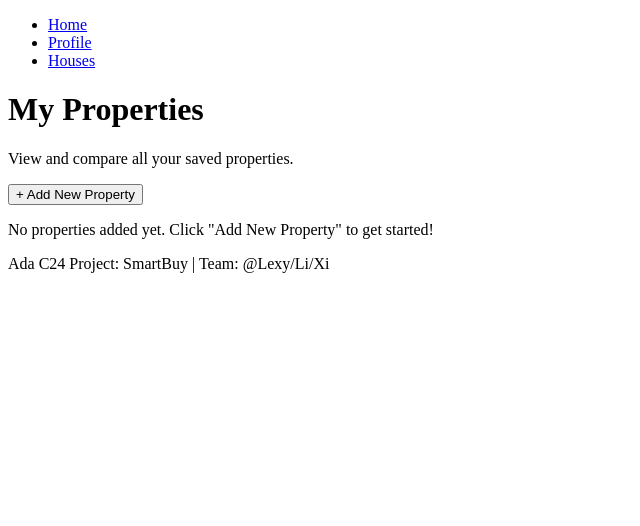
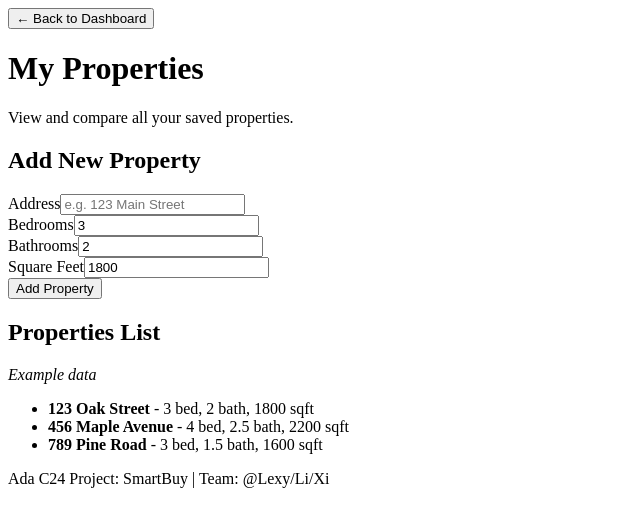
Before and after one commit to xixilele1990/frontend_smartbuy, a React (Vite) app: page /houses in a window 1280 px wide. Shown: the top 526 px of the page, without its empty margins (0-640 px from the left). Built offline with nearby package versions, Linux system fonts and the light colour scheme.

Commit message:
reorg Dashboard with toy data/delete navibar/addon buttons on pages to Dashboard

```diff
--- a/src/App.tsx
+++ b/src/App.tsx
@@ -1,5 +1,4 @@
 import { BrowserRouter, Routes, Route } from 'react-router-dom';
-import Navbar from './components/Navbar';
 import Footer from './components/Footer';
 import Dashboard from './pages/Dashboard';
 import Profile from './pages/Profile';
@@ -8,7 +7,6 @@ import Houses from './pages/Houses';
 function App() {
   return (
     <BrowserRouter>
-      <Navbar />
       <Routes>
         <Route path="/" element={<Dashboard />} />
         <Route path="/profile" element={<Profile />} />
--- a/src/pages/Dashboard.tsx
+++ b/src/pages/Dashboard.tsx
@@ -1,9 +1,27 @@
 import { Link } from 'react-router-dom';
-import type { UserProfile } from '../types';
+import type { UserProfile, House } from '../types';
 
 function Dashboard() {
   const savedData = localStorage.getItem('userProfile');
   const profile: UserProfile | null = savedData ? JSON.parse(savedData) : null;
+
+  // Example houses for demonstration
+  const exampleHouses: House[] = [
+    { address: '123 Oak Street', bedrooms: 3, bathrooms: 2, squareFeet: 1800 },
+    { address: '456 Maple Avenue', bedrooms: 4, bathrooms: 2.5, squareFeet: 2200 },
+    { address: '789 Pine Road', bedrooms: 3, bathrooms: 1.5, squareFeet: 1600 }
+  ];
+
+  const savedHouses = localStorage.getItem('userHouses');
+  const userHouses: House[] = savedHouses ? JSON.parse(savedHouses) : [];
+  const houses = userHouses.length > 0 ? userHouses : exampleHouses;
+
+  // Example properties with scores
+  const exampleProperties = [
+    { address: '123 Oak Street', score: 85 },
+    { address: '456 Maple Avenue', score: 92 },
+    { address: '789 Pine Road', score: 78 }
+  ].sort((a, b) => b.score - a.score); // Sort by score descending
 
   return (
     <div>
@@ -21,27 +39,52 @@ function Dashboard() {
             <li>Priority Mode: {profile.priorityMode}</li>
           </ul>
           <p>
-            <Link to="/profile">Edit Profile</Link>
+            <Link to="/profile">
+              <button>Edit Profile</button>
+            </Link>
           </p>
+
+          <div>
+            <h3>Your Properties</h3>
+            {userHouses.length === 0 ? (
+              <p><em>Example data</em></p>
+            ) : null}
+            <ul>
+              {houses.map((house, index) => (
+                <li key={index}>
+                  <strong>{house.address}</strong> - {house.bedrooms} bed, {house.bathrooms} bath, {house.squareFeet} sqft
+                </li>
+              ))}
+            </ul>
+            <Link to="/houses">
+              <button>Go to Houses</button>
+            </Link>
+          </div>
+
+          <div>
+            <h3>Example SmartScore Rankings</h3>
+            <ol>
+              {exampleProperties.map((property, index) => (
+                <li key={index}>
+                  <strong>{property.address}</strong> - Score: <strong>{property.score}/100</strong>
+                  {' '}
+                  <button type="button" onClick={() => {}}>Show Details</button>
+                </li>
+              ))}
+            </ol>
+          </div>
         </div>
       ) : (
         <div>
           <h2>Get Started</h2>
+          <p>Please set up your profile to customize your home buying preferences.</p>
           <p>
-            <Link to="/profile">Set up your profile</Link> to customize your home buying preferences.
+            <Link to="/profile">
+              <button>Set Up Profile</button>
+            </Link>
           </p>
         </div>
       )}
-
-      <div>
-        <h2>Next Steps:</h2>
-        <ol>
-          <li>Set up your buyer profile (budget, bedrooms, priorities)</li>
-          <li>Add properties you're considering</li>
-          <li>View SmartScore rankings</li>
-          <li>Compare properties side-by-side</li>
-        </ol>
-      </div>
     </div>
   );
 }
--- a/src/pages/Houses.tsx
+++ b/src/pages/Houses.tsx
@@ -1,18 +1,168 @@
+import { Link } from 'react-router-dom';
+import { useState } from 'react';
+import type { ChangeEvent, FormEvent } from 'react';
+import type { House } from '../types';
+
+// Example properties for demonstration
+const exampleHouses: House[] = [
+  { address: '123 Oak Street', bedrooms: 3, bathrooms: 2, squareFeet: 1800 },
+  { address: '456 Maple Avenue', bedrooms: 4, bathrooms: 2.5, squareFeet: 2200 },
+  { address: '789 Pine Road', bedrooms: 3, bathrooms: 1.5, squareFeet: 1600 }
+];
+
+const initialHouseForm: House = {
+  address: '',
+  bedrooms: 3,
+  bathrooms: 2,
+  squareFeet: 1800
+};
+
 function Houses() {
+  const [formData, setFormData] = useState<House>(initialHouseForm);
+  const [saveMessage, setSaveMessage] = useState<string | null>(null);
+
+  const savedData = localStorage.getItem('userHouses');
+  const userHouses: House[] = savedData ? JSON.parse(savedData) : [];
+  const houses = userHouses.length > 0 ? userHouses : exampleHouses;
+
+  const handleTextChange = (field: keyof House) => (event: ChangeEvent<HTMLInputElement>) => {
+    setSaveMessage(null);
+    setFormData((prev) => ({ ...prev, [field]: event.target.value }));
+  };
+
+  const handleNumberChange = (field: keyof House) => (event: ChangeEvent<HTMLInputElement>) => {
+    const numericValue = Number(event.target.value);
+    setSaveMessage(null);
+    setFormData((prev) => ({ ...prev, [field]: Number.isNaN(numericValue) ? 0 : numericValue }));
+  };
+
+  const handleSubmit = (event: FormEvent<HTMLFormElement>) => {
+    event.preventDefault();
+    if (!formData.address.trim()) {
+      setSaveMessage('Please enter a property address.');
+      return;
+    }
+    const updatedHouses = [...userHouses, formData];
+    localStorage.setItem('userHouses', JSON.stringify(updatedHouses));
+    setSaveMessage('Property added successfully.');
+    setFormData(initialHouseForm);
+    // Force re-render by reading fresh data
+    window.dispatchEvent(new Event('storage'));
+  };
+
+  const handleDeleteHouse = (index: number) => {
+    if (window.confirm('Are you sure you want to delete this property?')) {
+      const updatedHouses = userHouses.filter((_, i) => i !== index);
+      localStorage.setItem('userHouses', JSON.stringify(updatedHouses));
+      setSaveMessage('Property deleted successfully.');
+      window.dispatchEvent(new Event('storage'));
+    }
+  };
+
+  const handleDeleteAll = () => {
+    if (window.confirm('Are you sure you want to delete all properties? This action cannot be undone.')) {
+      localStorage.removeItem('userHouses');
+      setSaveMessage('All properties deleted successfully.');
+      setFormData(initialHouseForm);
+      window.dispatchEvent(new Event('storage'));
+    }
+  };
+
   return (
     <div>
+      <div>
+        <Link to="/">
+          <button type="button">← Back to Dashboard</button>
+        </Link>
+      </div>
+
       <h1>My Properties</h1>
       <p>View and compare all your saved properties.</p>
 
       <div>
-        <button>
-          + Add New Property
-        </button>
+        <h2>Add New Property</h2>
+        <form onSubmit={handleSubmit}>
+          <div>
+            <label htmlFor="address">Address</label>
+            <input
+              id="address"
+              name="address"
+              type="text"
+              value={formData.address}
+              onChange={handleTextChange('address')}
+              placeholder="e.g. 123 Main Street"
+            />
+          </div>
 
+          <div>
+            <label htmlFor="bedrooms">Bedrooms</label>
+            <input
+              id="bedrooms"
+              name="bedrooms"
+              type="number"
+              min={0}
+              step={1}
+              value={formData.bedrooms}
+              onChange={handleNumberChange('bedrooms')}
+            />
+          </div>
+
+          <div>
+            <label htmlFor="bathrooms">Bathrooms</label>
+            <input
+              id="bathrooms"
+              name="bathrooms"
+              type="number"
+              min={0}
+              step={0.5}
+              value={formData.bathrooms}
+              onChange={handleNumberChange('bathrooms')}
+            />
+          </div>
+
+          <div>
+            <label htmlFor="squareFeet">Square Feet</label>
+            <input
+              id="squareFeet"
+              name="squareFeet"
+              type="number"
+              min={0}
+              step={100}
+              value={formData.squareFeet}
+              onChange={handleNumberChange('squareFeet')}
+            />
+          </div>
+
+          <button type="submit">Add Property</button>
+        </form>
+
+        {saveMessage ? <p>{saveMessage}</p> : null}
+      </div>
+
+      <div>
+        <h2>Properties List</h2>
+        {userHouses.length === 0 ? (
+          <p><em>Example data</em></p>
+        ) : null}
+        <ul>
+          {houses.map((house, index) => (
+            <li key={index}>
+              <strong>{house.address}</strong> - {house.bedrooms} bed, {house.bathrooms} bath, {house.squareFeet} sqft
+              {userHouses.length > 0 && (
+                <button type="button" onClick={() => handleDeleteHouse(index)} style={{ marginLeft: '10px' }}>
+                  Delete
+                </button>
+              )}
+            </li>
+          ))}
+        </ul>
+      </div>
+
+      {userHouses.length > 0 && (
         <div>
-          <p>No properties added yet. Click "Add New Property" to get started!</p>
+          <button type="button" onClick={handleDeleteAll}>Delete All Properties</button>
         </div>
-      </div>
+      )}
     </div>
   );
 }
--- a/src/pages/Profile.tsx
+++ b/src/pages/Profile.tsx
@@ -1,4 +1,5 @@
 import { useMemo, useState } from 'react';
+import { Link, useNavigate } from 'react-router-dom';
 import type { ChangeEvent, FormEvent } from 'react';
 import type { PriorityMode, UserProfile } from '../types';
 
@@ -15,6 +16,7 @@ const initialProfile: UserProfile = {
 function Profile() {
   const [profile, setProfile] = useState<UserProfile>(initialProfile);
   const [saveMessage, setSaveMessage] = useState<string | null>(null);
+  const navigate = useNavigate();
 
   const handleNumberChange = (field: keyof UserProfile) => (event: ChangeEvent<HTMLInputElement>) => {
     const numericValue = Number(event.target.value);
@@ -35,6 +37,17 @@ function Profile() {
     console.log('Profile submitted', profile);
   };
 
+  const handleDelete = () => {
+    if (window.confirm('Are you sure you want to delete your profile? This action cannot be undone.')) {
+      localStorage.removeItem('userProfile');
+      setProfile(initialProfile);
+      setSaveMessage('Profile deleted successfully.');
+      setTimeout(() => {
+        navigate('/');
+      }, 1500);
+    }
+  };
+
   const budgetPerMonth = useMemo(() => {
     if (!profile.budget) return 0;
     return Math.round(profile.budget / 12);
@@ -42,6 +55,12 @@ function Profile() {
 
   return (
     <div>
+      <div>
+        <Link to="/">
+          <button type="button">← Back to Dashboard</button>
+        </Link>
+      </div>
+
       <h1>Buyer Profile</h1>
       <p>Configure your home buying preferences. Data stays in memory until an API is added.</p>
 
@@ -103,6 +122,10 @@ function Profile() {
       {saveMessage ? <p>{saveMessage}</p> : null}
 
       <div>
+        <button type="button" onClick={handleDelete}>Delete Profile</button>
+      </div>
+
+      <div>
         <h3>Profile preview</h3>
         <ul>
           <li>Budget: ${profile.budget.toLocaleString('en-US')}</li>
```
Also changed, not shown: 1 other file (tests, documents, lock files or other folders).
